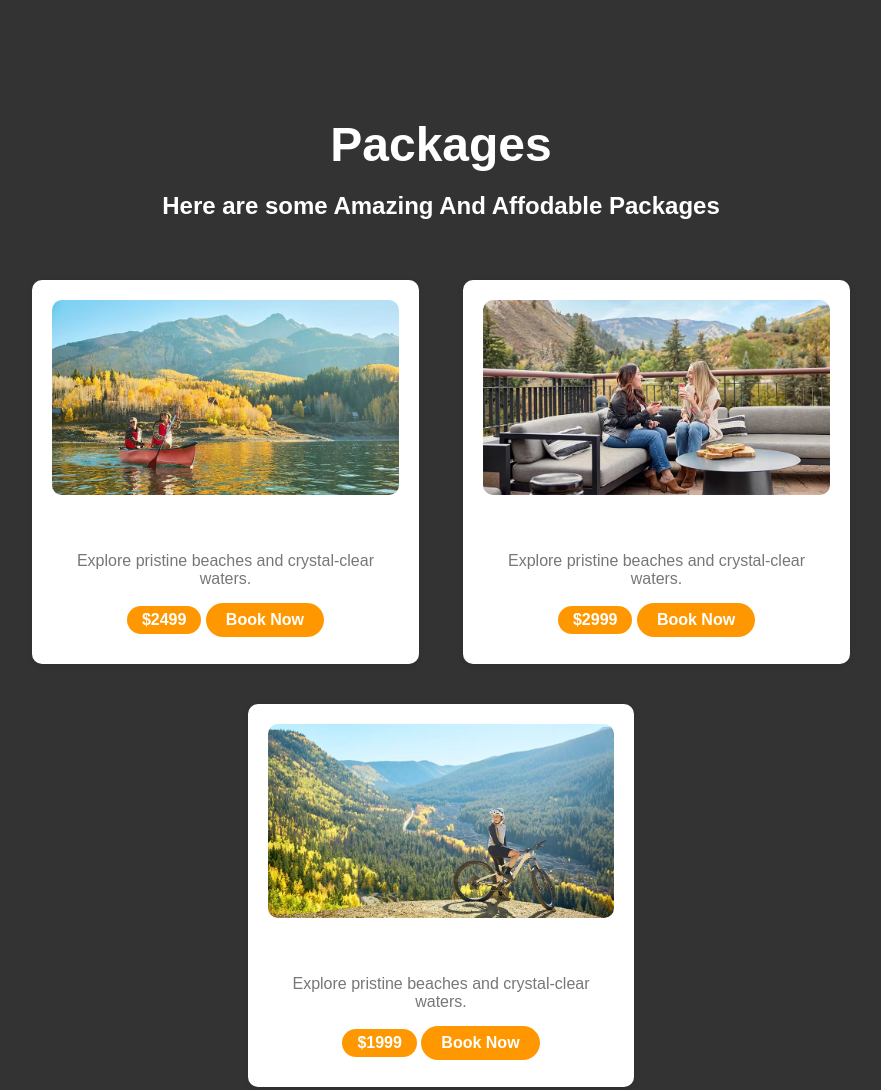
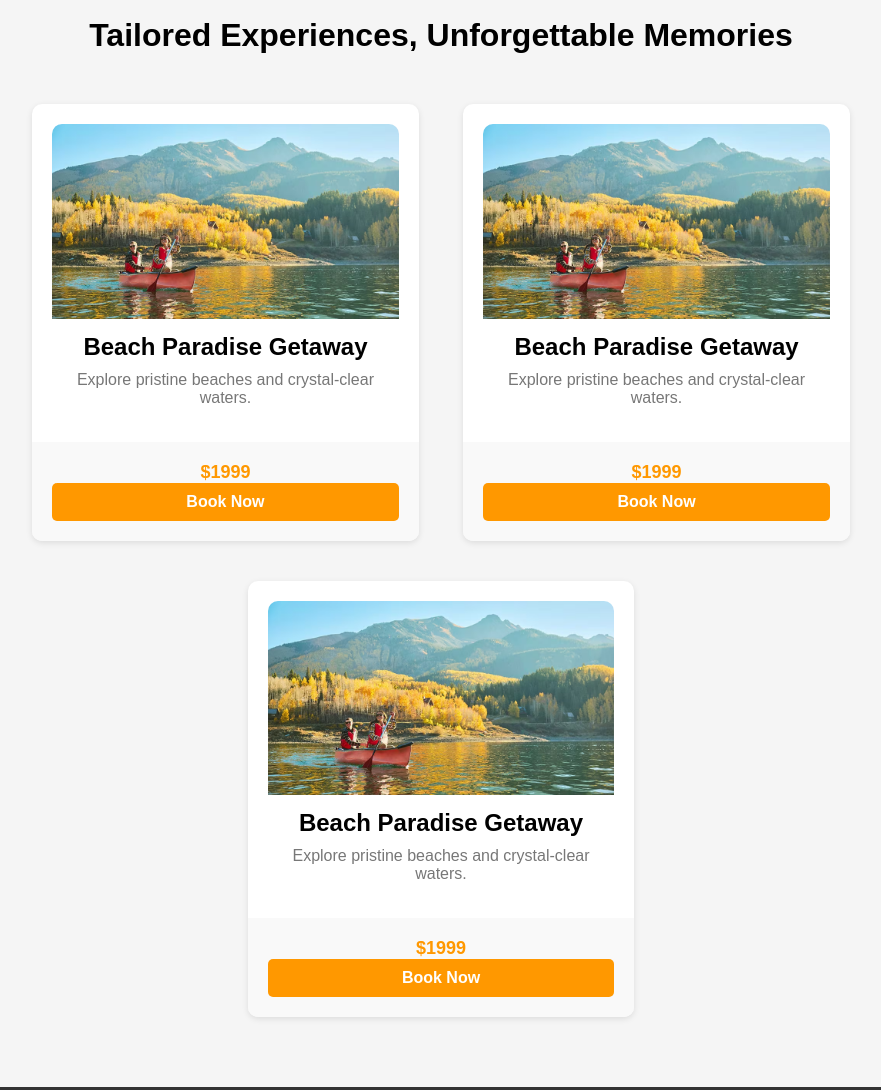
Before and after one commit to MoazAbdullah1/CodSoft-Landing-page, a plain HTML site: page index.html in a window 1280 px wide. Shown: the part 2820-3910 px from the top of the page, without its empty margins (199-1080 px from the left). Drawn offline with Linux system fonts and the light colour scheme.

Commit message:
Landing Page Project

```diff
--- a/index.html
+++ b/index.html
@@ -112,7 +112,7 @@ k
 
 
 
-    <section class="hero">
+    <!-- <section class="hero">
       <h1 id="Packages">Packages</h1>
       <h2>Here are some Amazing And Affodable Packages</h2>
 
@@ -146,7 +146,54 @@ k
 
 
 
+    </section> -->
+
+
+
+
+    <section class="packagess">
+      <h2>Tailored Experiences, Unforgettable Memories</h2>
+      <div class="packages-card">
+        <div class="cards-content">
+          <img src="Assest/ad.avif" alt="Package 1">
+          <h3>Beach Paradise Getaway</h3>
+          <p>Explore pristine beaches and crystal-clear waters.</p>
+        </div>
+        <div class="cards-footer">
+          <span class="prices">$1999</span>
+          <a href="#" class="cta-buttons">Book Now</a>
+        </div>
+      </div>
+
+
+      <div class="packages-card">
+        <div class="cards-content">
+          <img src="Assest/ad.avif" alt="Package 1">
+          <h3>Beach Paradise Getaway</h3>
+          <p>Explore pristine beaches and crystal-clear waters.</p>
+        </div>
+        <div class="cards-footer">
+          <span class="prices">$1999</span>
+          <a href="#" class="cta-buttons">Book Now</a>
+        </div>
+      </div>
+
+
+      <div class="packages-card">
+        <div class="cards-content">
+          <img src="Assest/ad.avif" alt="Package 1">
+          <h3>Beach Paradise Getaway</h3>
+          <p>Explore pristine beaches and crystal-clear waters.</p>
+        </div>
+        <div class="cards-footer">
+          <span class="prices">$1999</span>
+          <a href="#" class="cta-buttons">Book Now</a>
+        </div>
+      </div>
+
+
     </section>
+
 
 
 
--- a/styles.css
+++ b/styles.css
@@ -182,6 +182,77 @@ body, h1, h2, h3, p, ul, li {
   }
 
 
+  .packagess {
+    background-color: #f5f5f5;
+    padding: 50px 0;
+    text-align: center;
+  }
+
+  .packagess h2 {
+    font-size: 32px;
+    margin-bottom: 30px;
+  }
+
+  .packages-card {
+    background-color: #ffffff;
+    border-radius: 10px;
+    box-shadow: 0px 2px 6px rgba(0, 0, 0, 0.1);
+    padding: 0;
+    margin: 20px;
+    display: inline-block;
+    width: calc(33.33% - 40px); /* Adjust spacing as needed */
+    vertical-align: top;
+    box-sizing: border-box;
+    overflow: hidden;
+  }
+
+  .cards-content img {
+    max-width: 100%;
+    border-top-left-radius: 10px;
+    border-top-right-radius: 10px;
+  }
+
+  .cards-content {
+    padding: 20px;
+  }
+
+  .cards-content h3 {
+    font-size: 24px;
+    margin: 10px 0;
+  }
+
+  .cards-content p {
+    color: #777777;
+    margin-bottom: 15px;
+  }
+
+  .cards-footer {
+    padding: 20px;
+    background-color: #f9f9f9;
+  }
+
+  .prices {
+    font-size: 18px;
+    font-weight: bold;
+    color: #FF9800;
+  }
+
+  .packages-card .cta-buttons {
+    display: block;
+    background-color: #FF9800;
+    color: #ffffff;
+    padding: 10px 0;
+    border-radius: 5px;
+    text-decoration: none;
+    font-weight: bold;
+    transition: background-color 0.3s ease;
+  }
+
+  .packages-card .cta-buttons:hover {
+    background-color: #FFB74D;
+  }
+
+
   @media screen and (max-width: 768px) {
     .nav-links {
       display: none;
```
